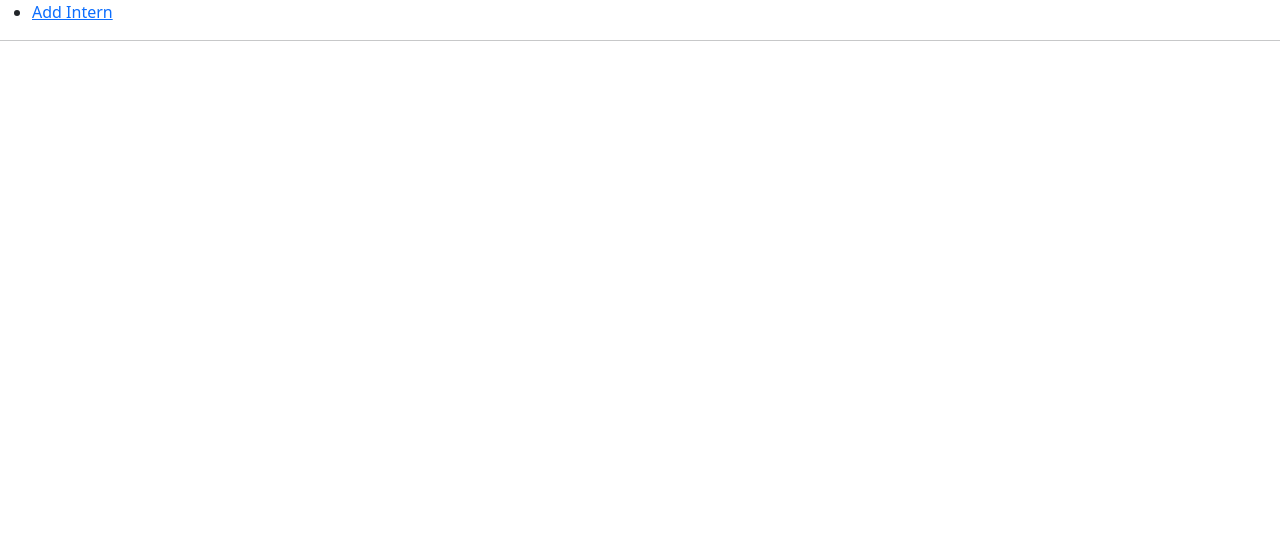
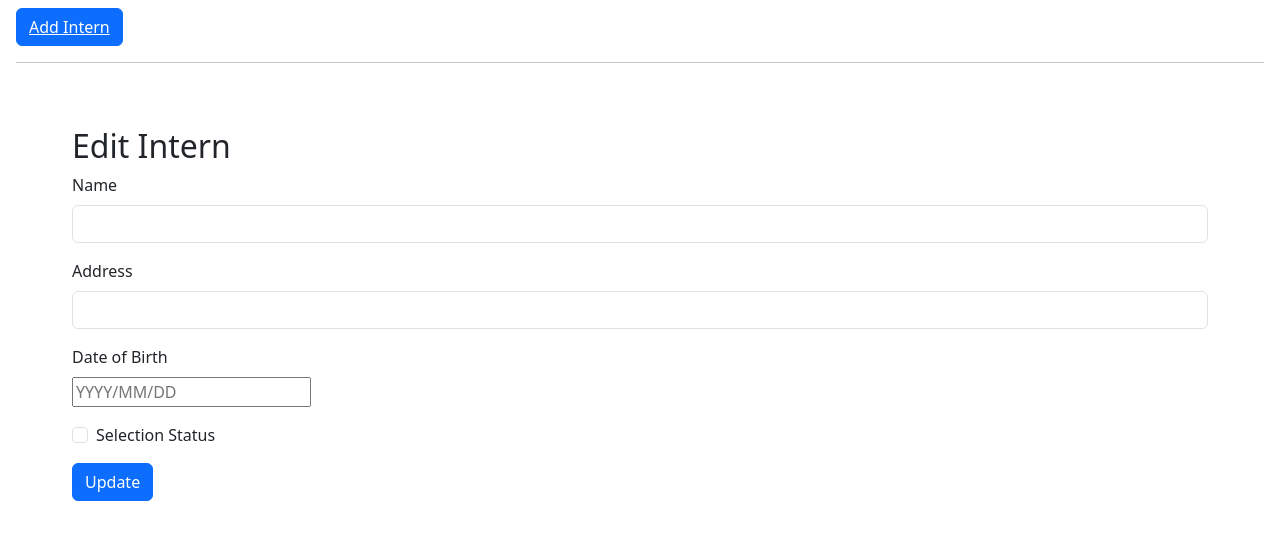
Before and after one commit to bibek65/ReactProject, a React (Vite) app: page /edit/1 in a window 1280 px wide. Before the commit this address had no page. Shown: the top 540 px of the page. Built offline with nearby package versions, Linux system fonts and the light colour scheme; no server answers.

Commit message:
Edit and Delete operation also added

```diff
--- a/db.json
+++ b/db.json
@@ -1,18 +1,11 @@
 {
   "intern_members": [
     {
-      "id": "507f",
+      "id": "f765",
       "name": "Bibek Kumar Labh",
-      "address": "Shankhamool",
-      "dateOfBirth": "2024-02-18T18:15:00.000Z",
+      "address": "Shakhamool",
+      "dateOfBirth": "2024-02-01",
       "selectionStatus": true
-    },
-    {
-      "id": "c57e",
-      "name": "Bimal",
-      "address": "Gautam",
-      "dateOfBirth": "2024-02-07T18:15:00.000Z",
-      "selectionStatus": false
     }
   ]
 }
--- a/src/App.jsx
+++ b/src/App.jsx
@@ -2,22 +2,36 @@ import React from 'react';
 import { BrowserRouter as Router, Routes, Route, Link } from 'react-router-dom';
 import Create from './Components/Create';
 import ListInterns from './Components/ListInterns';
+import InternEdit from './Components/UpdateInternDetail';
+import { useState } from 'react';
 
 const App = () => {
+  const [showAddIntern, setShowAddIntern] = useState(true);
+
+  const toggleButtons = () => {
+    setShowAddIntern(!showAddIntern);
+  };
+
   return (
     <Router>
-      <div>
-        <nav>
-          <ul>
-            <li><Link to="/create">Add Intern</Link></li>
-          </ul>
-        </nav>
+      <div className='mt-2 mx-3'>
+        {showAddIntern && (
+          <button className='btn btn-primary'>
+            <Link to="/create" className='text-white' onClick={toggleButtons}>Add Intern</Link>
+          </button>
+        )}
 
+        {!showAddIntern && (
+          <button className='btn btn-primary'>
+            <Link to="/" className='text-white' onClick={toggleButtons}>List Interns</Link>
+          </button>
+        )}
         <hr />
 
         <Routes>
           <Route path="/" element={<DefaultView />} />
           <Route path="/create" element={<Create />} />
+          <Route path="/edit/:id" element={<InternEdit />} />
         </Routes>
       </div>
     </Router>
--- a/src/Components/Create.jsx
+++ b/src/Components/Create.jsx
@@ -3,17 +3,19 @@ import React, { useState } from "react";
 import DatePicker from "react-datepicker";
 import "react-datepicker/dist/react-datepicker.css";
 import { useNavigate } from "react-router";
-import { Link } from "react-router-dom";
+
 
 const Create = () => {
     const [name, setName] = useState("");
     const [address, setAddress] = useState("");
-    const [dateOfBirth, setDateofbirth] = useState(null);
+    const [dateOfBirth, setDateOfBirth] = useState(null);
     const [selectionStatus, setSelectionStatus] = useState(false);
+
+    const navigate = useNavigate();
 
     const handleSubmit = (e) => {
         e.preventDefault();
-        console.log("clicked");
+
         // Validation
         if (!name || !address || !dateOfBirth) {
             alert("Please fill in all required fields.");
@@ -23,21 +25,32 @@ const Create = () => {
         axios.post("http://localhost:3001/intern_members", {
             name: name,
             address: address,
-            dateOfBirth: dateOfBirth,
+            dateOfBirth: dateOfBirth.toISOString().split('T')[0],
             selectionStatus: selectionStatus
         })
+            .then(() => {
+                alert("Intern Added");
+                navigate('/');
+            })
+            .catch(error => {
+                console.error("Error adding intern:", error);
+                alert("Error adding intern. Please try again.");
+            });
+    };
 
+    const handleDateChange = (date) => {
+        setDateOfBirth(date);
     };
 
     return (
         <>
-            <div className="m-5 p-5">
+            <div className="m-2 p-5">
                 <div className="d-flex">
                     <h2 className="">Add Intern Members</h2>
                 </div>
-                <form >
+                <form onSubmit={handleSubmit}>
                     <div className="mb-3">
-                        <label className="form-label">Name   </label>
+                        <label className="form-label">Name</label>
                         <input
                             type="text"
                             className="form-control"
@@ -46,7 +59,7 @@ const Create = () => {
                     </div>
 
                     <div className="mb-3">
-                        <label className="form-label">Address   </label>
+                        <label className="form-label">Address</label>
                         <input
                             type="text"
                             className="form-control"
@@ -54,8 +67,8 @@ const Create = () => {
                         />
                     </div>
                     <div className="mb-3">
-                        <label className="form-label">Date of Birth</label><br></br>
-                        <DatePicker selected={dateOfBirth} placeholderText="DD/MM/YYYY" onChange={(date) => setDateofbirth(date)} />
+                        <label className="form-label">Date of Birth</label><br />
+                        <DatePicker selected={dateOfBirth} placeholderText="YYYY/MM/DD" onChange={handleDateChange} />
                     </div>
                     <div className="mb-3 form-check">
                         <input type="checkbox" className="form-check-input" onChange={(e) => setSelectionStatus(e.target.checked)} />
@@ -65,7 +78,6 @@ const Create = () => {
                     <button
                         type="submit"
                         className="btn btn-primary"
-                        onClick={handleSubmit}
                     >
                         Submit
                     </button>
--- a/src/Components/ListInterns.jsx
+++ b/src/Components/ListInterns.jsx
@@ -1,9 +1,11 @@
-// InternList.js
 import React, { useState, useEffect } from 'react';
 import axios from 'axios';
+import { Link } from 'react-router-dom';
 
-const ListInterns = () => {
+const ListInterns = ({ onDelete }) => {
     const [interns, setInterns] = useState([]);
+
+
 
     useEffect(() => {
         const fetchInterns = async () => {
@@ -18,6 +20,15 @@ const ListInterns = () => {
         fetchInterns();
     }, []);
 
+    const deleteIntern = async (id) => {
+        try {
+            await axios.delete(`http://localhost:3001/intern_members/${id}`);
+            setInterns((prevInterns) => prevInterns.filter((intern) => intern.id !== id));
+        } catch (error) {
+            console.error('Error deleting intern:', error);
+        }
+    };
+
     return (
         <div>
             <h2>Intern Lists</h2>
@@ -28,6 +39,7 @@ const ListInterns = () => {
                         <th scope="col">Address</th>
                         <th scope="col">Date of Birth</th>
                         <th scope="col">Selection Status</th>
+                        <th scope="col">Actions</th>
                     </tr>
                 </thead>
                 <tbody>
@@ -43,6 +55,12 @@ const ListInterns = () => {
                                     <h6><span className="text-white bg-warning border rounded p-1">Not Selected</span></h6>
                                 )}
                             </td>
+                            <td>
+                                <Link to={`/edit/${intern.id}`}>Edit</Link>
+                            </td>
+                            <td>
+                                <button onClick={() => deleteIntern(intern.id)}>Delete</button>
+                            </td>
                         </tr>
                     ))}
                 </tbody>
--- /dev/null
+++ b/src/Components/UpdateInternDetail.jsx
@@ -0,0 +1,105 @@
+import React, { useState, useEffect } from 'react';
+import axios from 'axios';
+import DatePicker from "react-datepicker";
+import { useParams } from 'react-router-dom';
+import { useNavigate } from "react-router";
+
+const InternEdit = () => {
+    const { id } = useParams();
+    console.log(id);
+    const [intern, setIntern] = useState({
+        name: '',
+        address: '',
+        dateOfBirth: '',
+        selectionStatus: false,
+    });
+
+
+    useEffect(() => {
+        const fetchIntern = async () => {
+            try {
+                const response = await axios.get(`http://localhost:3001/intern_members/${id}`);
+                response.data.dateOfBirth = new Date(response.data.dateOfBirth);
+                setIntern(response.data);
+            } catch (error) {
+                console.error('Error fetching intern:', error);
+            }
+        };
+
+        fetchIntern();
+    }, [id]);
+
+    const handleChange = (e) => {
+        const { name, value } = e.target;
+        setIntern({ ...intern, [name]: value });
+    };
+    const navigate = useNavigate();
+    const handleSubmit = async (e) => {
+        e.preventDefault();
+
+        try {
+            const formattedDateOfBirth = intern.dateOfBirth.toISOString().split('T')[0];
+            await axios.put(`http://localhost:3001/intern_members/${id}`, {
+                name: intern.name,
+                address: intern.address,
+                dateOfBirth: formattedDateOfBirth,
+                selectionStatus: intern.selectionStatus
+            });
+            navigate('/');
+
+        } catch (error) {
+            console.error('Error updating intern:', error);
+        }
+    };
+    return (
+        <>
+            <div className="m-2 p-5">
+                <div className="d-flex">
+                    <h2 className="">Edit Intern</h2>
+                </div>
+                <form onSubmit={handleSubmit}>
+                    <div className="mb-3">
+                        <label className="form-label">Name</label>
+                        <input
+                            type="text"
+                            className="form-control" name="name" value={intern.name}
+                            onChange={handleChange}
+                        />
+                    </div>
+
+                    <div className="mb-3">
+                        <label className="form-label">Address</label>
+                        <input
+                            type="text" name="address" value={intern.address}
+                            className="form-control"
+                            onChange={handleChange}
+                        />
+                    </div>
+                    <div className="mb-3">
+                        <label className="form-label">Date of Birth</label><br />
+                        <DatePicker
+                            selected={intern.dateOfBirth}
+                            placeholderText="YYYY/MM/DD"
+                            onChange={(date) => setIntern({ ...intern, dateOfBirth: date })}
+                            dateFormat="yyyy/MM/dd"
+                        />
+                        {/* <DatePicker name="dateOfBirth" value={intern.dateOfBirth} placeholderText="YYYY/MM/DD" onChangeRaw={(date) => setIntern({ ...intern, dateOfBirth: date })} /> */}
+                    </div>
+                    <div className="mb-3 form-check">
+                        <input type="checkbox" className="form-check-input" name="selectionStatus" checked={intern.selectionStatus} onChange={(e) => setIntern({ ...intern, selectionStatus: e.target.checked })} />
+                        <label className="form-check-label" >Selection Status</label>
+                    </div>
+
+                    <button
+                        type="submit"
+                        className="btn btn-primary"
+                    >
+                        Update
+                    </button>
+                </form>
+            </div>
+        </>
+    );
+};
+
+export default InternEdit;
```
